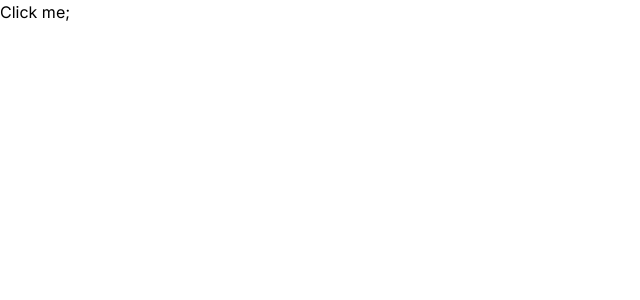
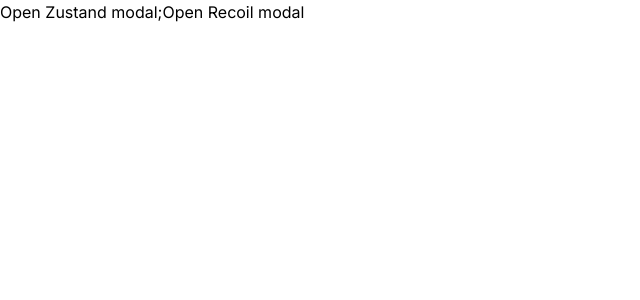
Before and after one commit to saul-atomrigs/declarative-global-modals, a Next.js app: page / in a window 1280 px wide. Shown: the top 300 px of the page, without its empty margins (0-640 px from the left). Built offline with nearby package versions, Linux system fonts and the light colour scheme.

Commit message:
feat: RecoilModal

```diff
--- /dev/null
+++ b/app/components/RecoilModal.tsx
@@ -0,0 +1,18 @@
+import React from 'react';
+import useModalRecoilStore from '../hooks/useModalRecoilStore';
+
+type ModalName = '회원가입' | '깃헙가입' | '구글가입';
+
+export default function RecoilModal({ modalName }: { modalName: ModalName }) {
+  const recoilModal = useModalRecoilStore(modalName); // { isOpen, open, close }
+
+  if (!recoilModal.isOpen) return null;
+  console.log('RECOIL - modal opened!');
+
+  return (
+    <div className='modal-container'>
+      <div>RecoilModal content</div>
+      <button onClick={recoilModal.close}>close</button>
+    </div>
+  );
+}
--- a/app/page.tsx
+++ b/app/page.tsx
@@ -1,20 +1,28 @@
 'use client';
-
 import Button from './components/Button';
 import ZustandModal from './components/ZustandModal';
+import RecoilModal from './components/RecoilModal';
 import useModalZustandStore from './hooks/useModalZustandStore';
+import useModalRecoilStore from './hooks/useModalRecoilStore';
 
 export default function Home() {
   const zustandModal = useModalZustandStore();
+  const recoilModal = useModalRecoilStore('구글가입');
 
-  const onOpenModalClick = () => {
+  const onOpenZustandModalClick = () => {
     zustandModal.open('hello!');
+  };
+
+  const onOpenRecoilModalClick = () => {
+    recoilModal.open();
   };
 
   return (
     <>
-      <Button onClick={onOpenModalClick}>Click me</Button>;
+      <Button onClick={onOpenZustandModalClick}>Open Zustand modal</Button>;
+      <Button onClick={onOpenRecoilModalClick}>Open Recoil modal</Button>
       <ZustandModal />
+      <RecoilModal modalName='구글가입' />
     </>
   );
 }
```
